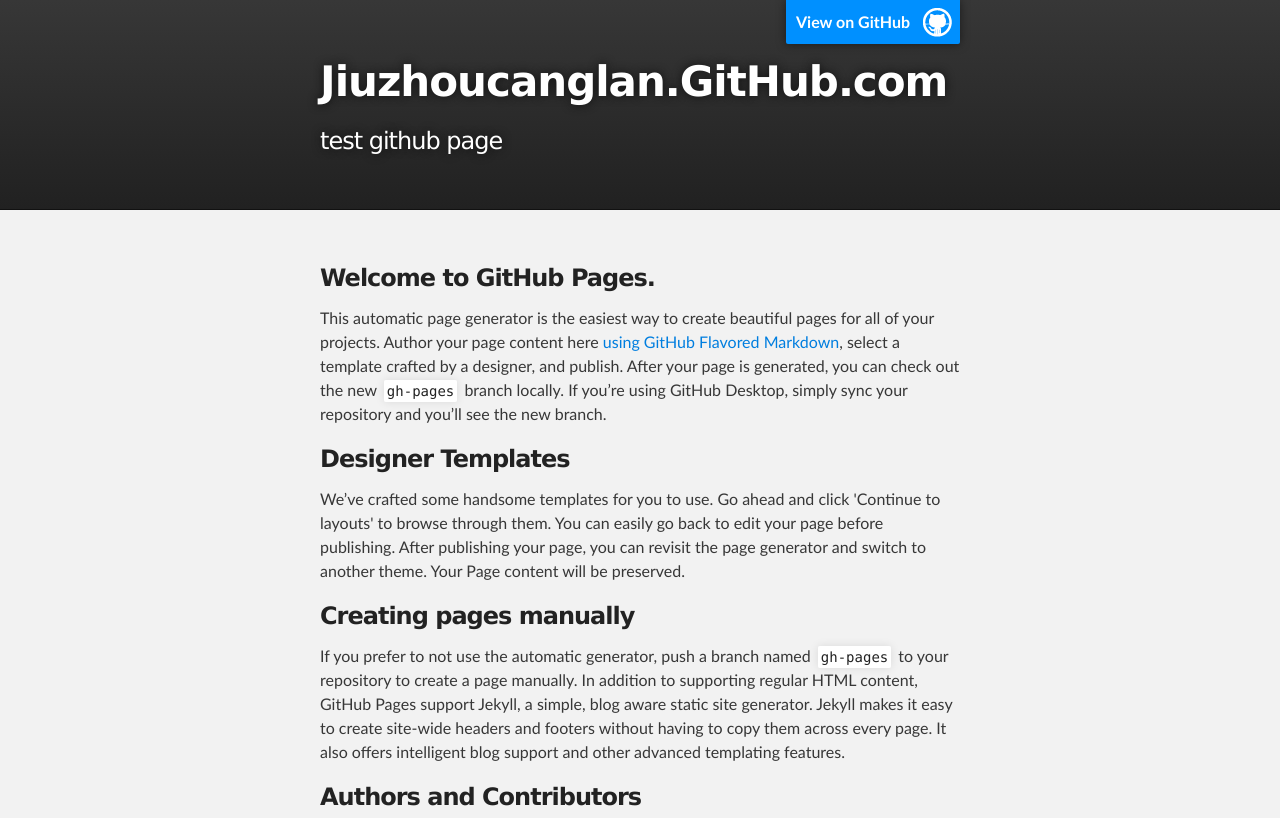
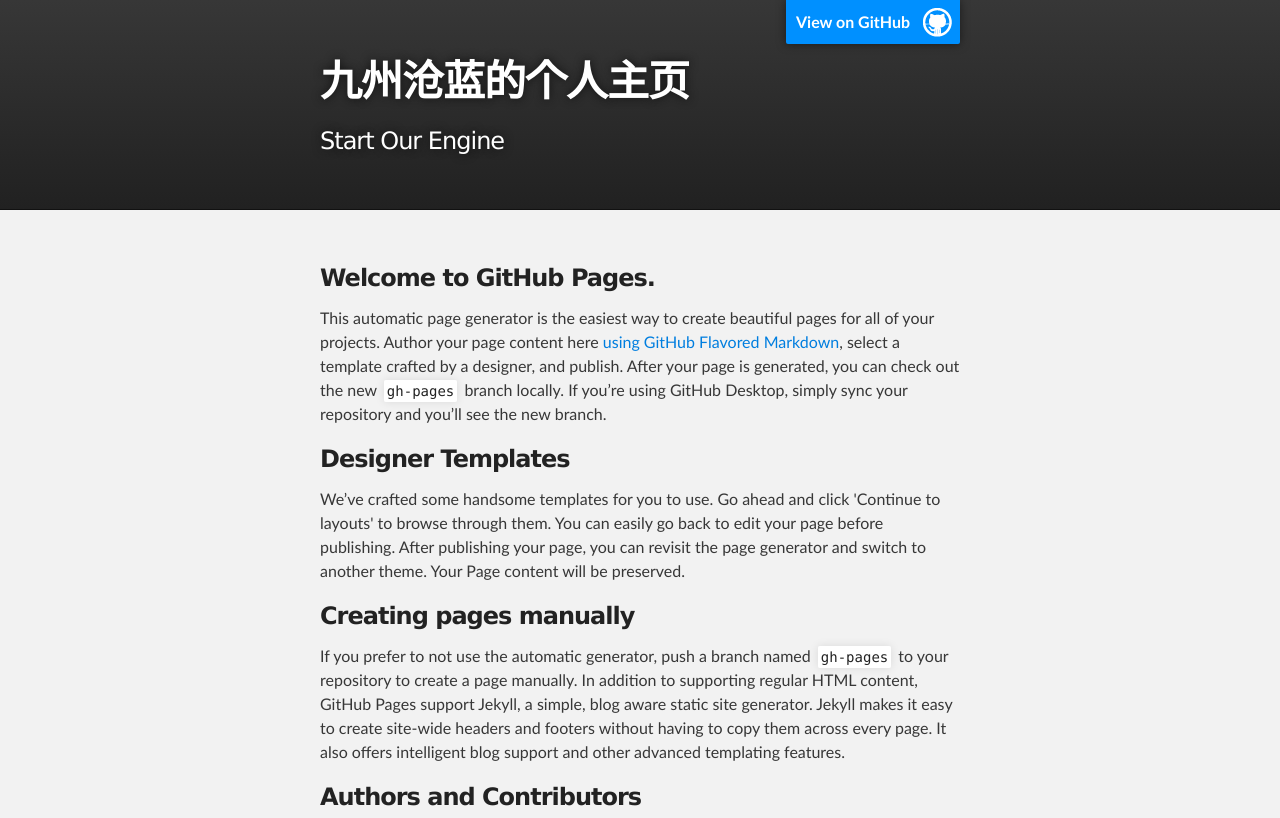
Before and after one commit to JiuZhouCangLan/jiuzhoucanglan.github.com, a plain HTML site: page index.html in a window 1280 px wide. Shown: the top 818 px of the page. Drawn offline with Linux system fonts and the light colour scheme.

Commit message:
Update index.html

```diff
--- a/index.html
+++ b/index.html
@@ -8,7 +8,7 @@
 
     <link rel="stylesheet" type="text/css" media="screen" href="stylesheets/stylesheet.css">
 
-    <title>Jiuzhoucanglan.GitHub.com</title>
+    <title>Welcome to My Page</title>
   </head>
 
   <body>
@@ -18,8 +18,8 @@
         <header class="inner">
           <a id="forkme_banner" href="https://github.com/JiuZhouCangLan">View on GitHub</a>
 
-          <h1 id="project_title">Jiuzhoucanglan.GitHub.com</h1>
-          <h2 id="project_tagline">test github page</h2>
+          <h1 id="project_title">九州沧蓝的个人主页</h1>
+          <h2 id="project_tagline">Start Our Engine</h2>
 
         </header>
     </div>
```
